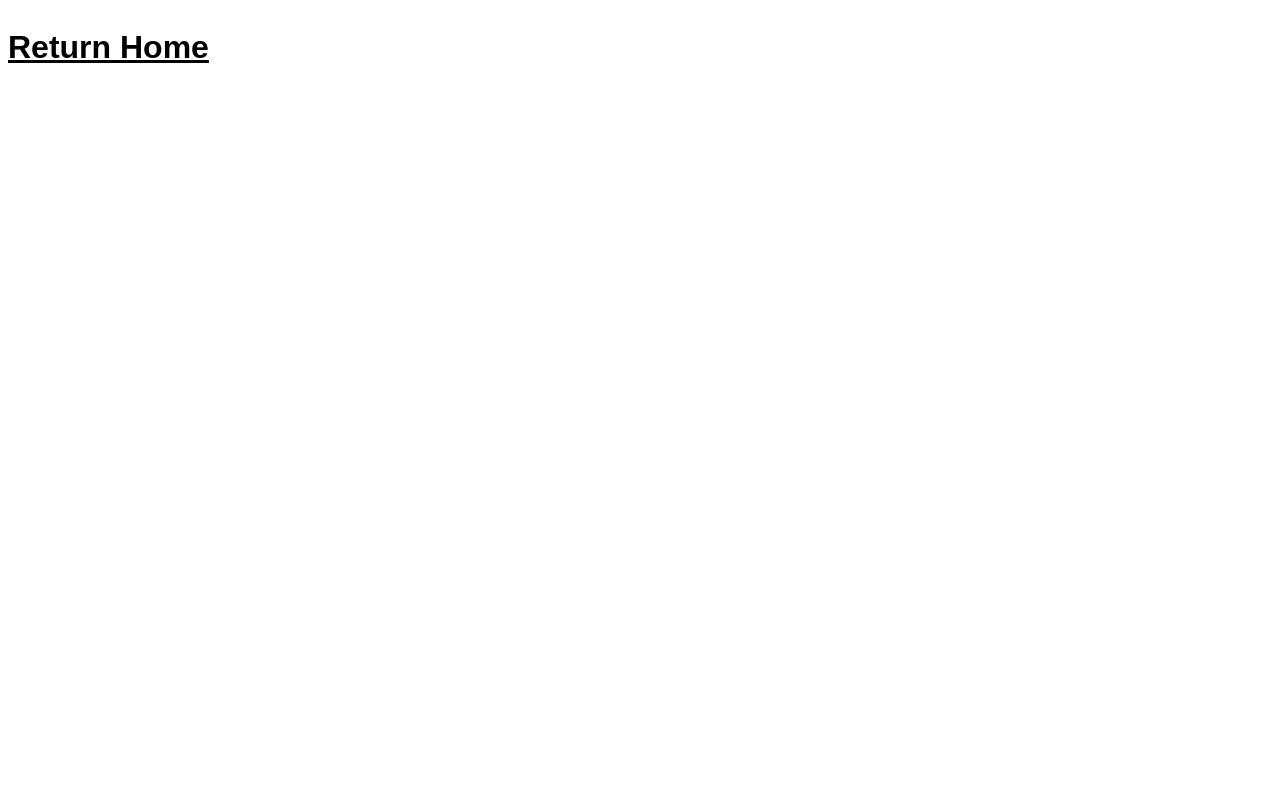
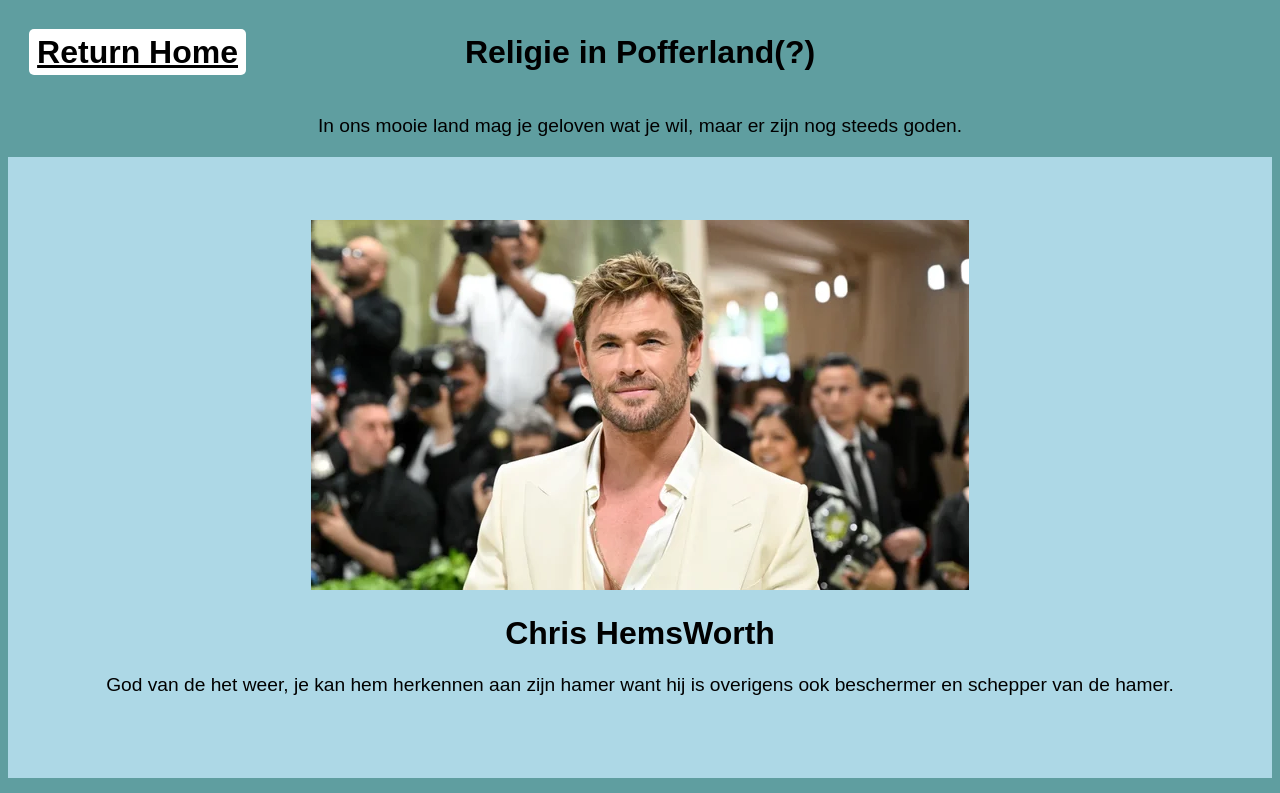
Before and after one commit to Seppkoking/Seppkoking.github.io, a plain HTML site: page Website_files/subsites/godsdiensten.html in a window 1280 px wide. Shown: the top 793 px of the page. Drawn offline with Linux system fonts and the light colour scheme.

Commit message:
made religie page

```diff
--- a/Website_files/subsites/godsdiensten.html
+++ b/Website_files/subsites/godsdiensten.html
@@ -2,15 +2,39 @@
 
 <link rel="stylesheet" href="stylesheet1.css">
 
-<html>
+<html class="Godsdiensten">
     <meta name="viewport" content="width=device-width, initial-scale=1" />
 
     <header>
         <title>Godsdiensten</title>
     </header>
 
+    <body>
+        <div class="IntroReligie">
+            <h1><a href="..\..\index.html" class="backbutton">Return Home</a></h1>
+            <h1>Religie in Pofferland(?)</h1>
+
+        </div>
+
+        <p>In ons mooie land mag je geloven wat je wil, maar er zijn nog steeds goden.</p>
+
+        <div class="Chris">
+            <img src="../images/god-chris-high.webp" alt="Chris HemsWorth">
+            <H1>Chris HemsWorth</H1>
+            <p>God van de het weer,  je kan hem herkennen aan zijn hamer want hij is overigens ook beschermer en schepper van de hamer.</p>
+        </div>
+
+        <br>
+
+        <div class="Harry">
+            <img src="../images/Harry_God_Oogst.webp" alt="Harry Styles">
+            <h1>Harry Styles</h1>
+            <p>Dit is de god van de oogst en landbouw, in het specifiek watermeloen, kers en kiwi.</p>
+        </div>
+
+    </body>
+
     <footer>
-        <h1 class="backbutton"><a href="..\..\index.html">Return Home</a></h1>
 
     </footer>
 
--- a/Website_files/subsites/stylesheet1.css
+++ b/Website_files/subsites/stylesheet1.css
@@ -4,15 +4,40 @@ body {
     font-family: Arial, Helvetica, sans-serif;
 }
 
-a {
-    color: black;
+p {
+    font-size: 120%;
 }
 
-a:visited {
+a, a:visited{
     color: black;
+    display: block;
+}
+
+.IntroReligie {
+    display: grid;
+    align-items: center;
+    grid-template-columns: 1fr 1fr 1fr;
+    column-gap: 5px;
 }
 
 .backbutton {
-    position: fixed;
-    text-align: right;
+    background-color: white;
+    border-radius: 5px;
+    width: 50%;
+    padding: 1%;
+    margin-left: 5%;
 }
+
+.Godsdiensten {
+    background-color: cadetblue;
+}
+
+.Chris {
+    background-color: lightblue;
+    padding: 5%;
+}
+
+.Harry {
+    background-color: greenyellow;
+    padding: 5%;
+}
```
Also changed, not shown: Website_files/subsites/economie.html (+1 -1 lines), Website_files/subsites/gezondheidszorg.html (+2 -2 lines), Website_files/subsites/handhaving.html (+2 -2 lines), Website_files/subsites/milieu.html (+2 -3 lines), Website_files/subsites/onderwijs.html (+2 -2 lines), Website_files/subsites/staatsvorm.html (+2 -2 lines), Website_files/subsites/techologie.html (+2 -3 lines), Website_files/images/Chris_God_Weer.jpeg (added), Website_files/images/Global-Economy-for-DIGITAL.jpg (deleted), Website_files/images/Harry_God_Oogst.webp (added), Website_files/images/god-chris-high.webp (added).
